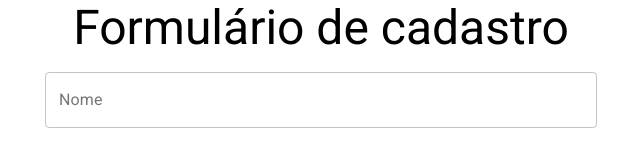
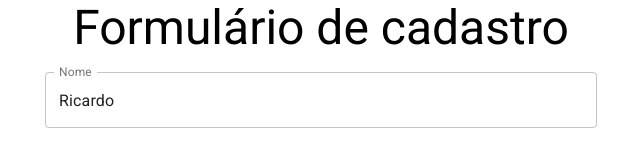
Before and after one commit to nenitf/ead_js_alura_react-function-components, a React (Create React App) app: page / in a window 1280 px wide. Shown: the top 150 px of the page, without its empty margins (319-959 px from the left). Built offline with nearby package versions, Linux system fonts and the light colour scheme; the HTML template or start-up script is replaced by a standard one.

Commit message:
:tv: add aula 6

```diff
--- a/src/components/FormularioCadastro/FormularioCadastro.jsx
+++ b/src/components/FormularioCadastro/FormularioCadastro.jsx
@@ -1,3 +1,4 @@
+import { useState } from 'react'
 import {
   TextField,
   Button,
@@ -6,6 +7,7 @@ import {
 } from '@material-ui/core'
 
 export function FormularioCadastro() {
+  const [ nome, setNome ] = useState("Ricardo")
   return (
     <form>
       <TextField
@@ -14,6 +16,8 @@ export function FormularioCadastro() {
         variant="outlined"
         margin="normal"
         fullWidth
+        value={nome}
+        onChange={(e) => setNome(e.target.value)}
       />
       <TextField
         id="sobrenome"
```
